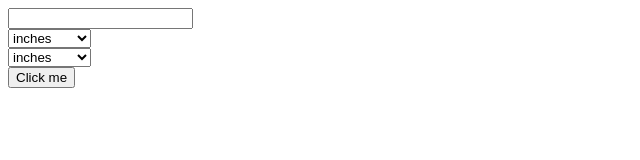
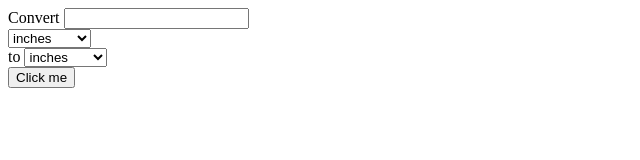
Before and after one commit to henrichsen/henrichsen.github.io, a plain HTML site: page unitcalc.html in a window 1280 px wide. Shown: the whole page, without its empty margins (0-640 px from the left). Drawn offline with Linux system fonts and the light colour scheme.

Commit message:
Update unitcalc.html

```diff
--- a/unitcalc.html
+++ b/unitcalc.html
@@ -2,15 +2,11 @@
   <style>
    *{
      text-family: Georgia;
-     background
     }
     p,span{
     color: #666666;
+}
 
-}
-    .ans{
-      background-color: royalblue;
-    }
   </style>
   <script>
     function inputans(){
@@ -72,7 +68,7 @@ return parseInt(i)*n;
   </script>
 </head>
 <body>
-  <input type="number" class="in" id="input">
+  Convert <input type="number" class="in" id="input">
   <Br>
   <select id="input_units">
     <option value="0">inches</option>
@@ -83,6 +79,7 @@ return parseInt(i)*n;
     <option value="4">kilometers</option>
   </select>
   <br>
+    to
     <select id="output_units">
     <option value="0">inches</option>
     <option value="1">feet</option>
```
